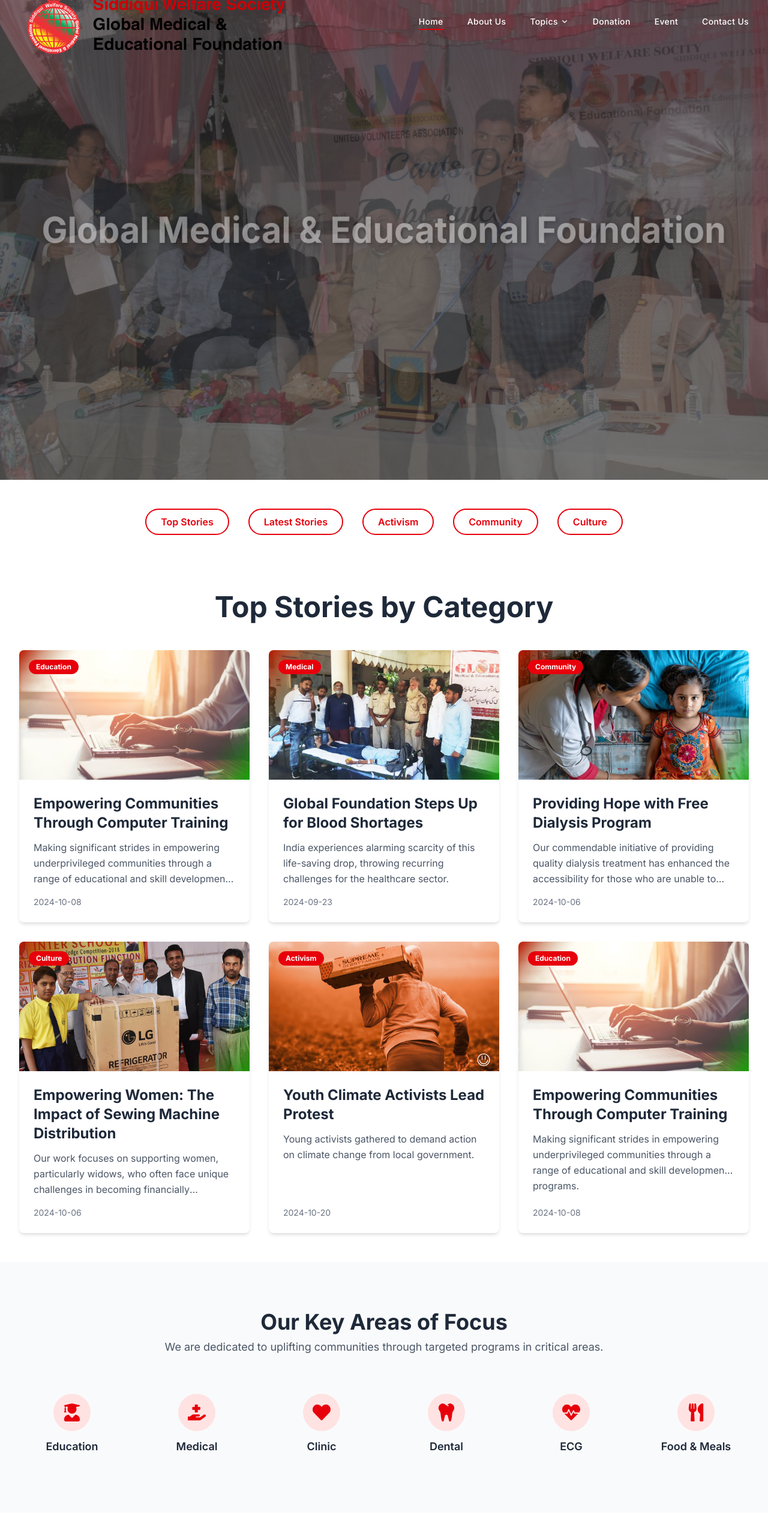
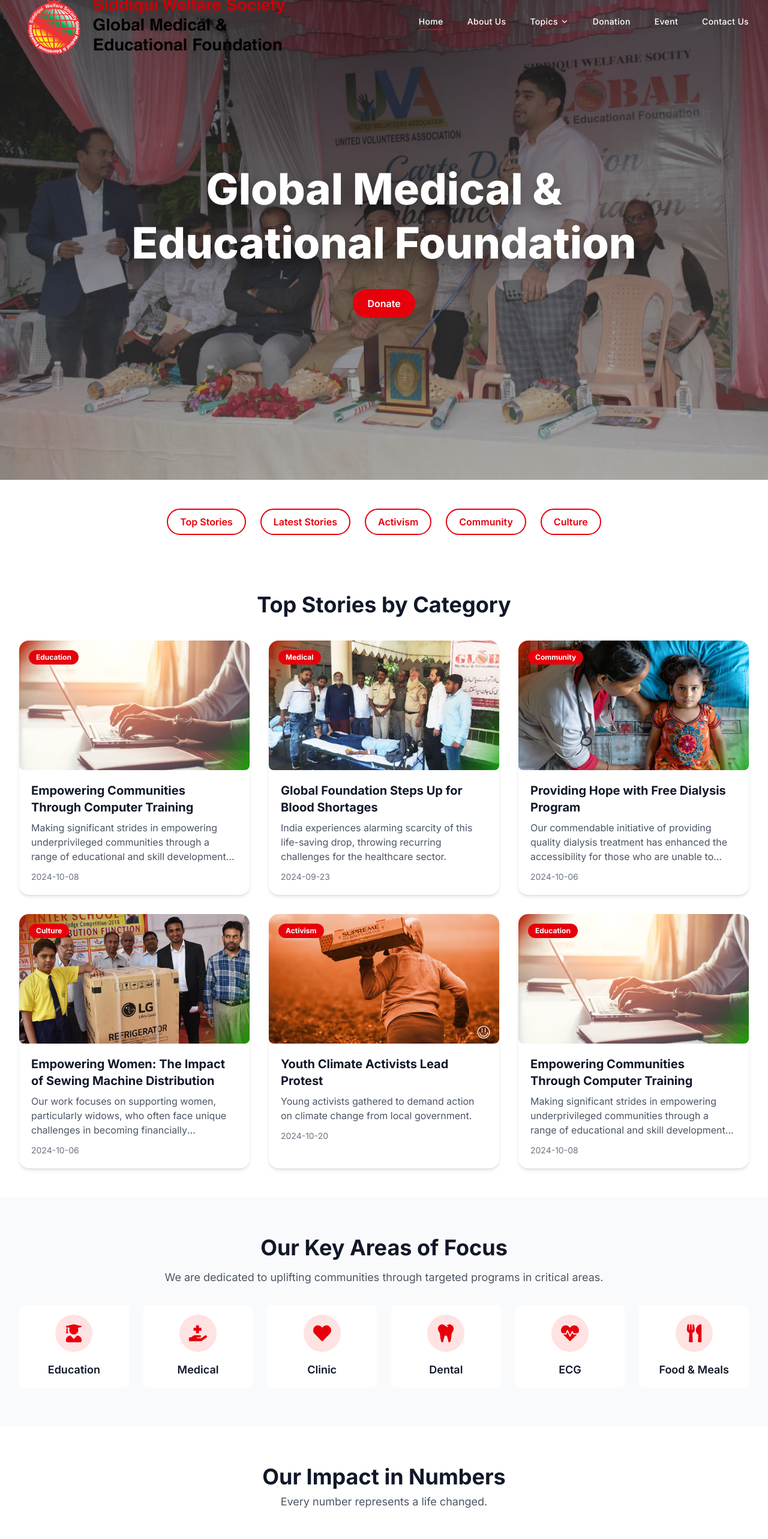
Before and after one commit to tejasdhole1313/Siddiqui-Welfare-Society, a Next.js app: page / in a window 1280 px wide. Shown: the top 2566 px of the page at 60% size. Built offline with nearby package versions, Linux system fonts and the light colour scheme.

Commit message:
changesss

```diff
--- a/app/event/page.tsx
+++ b/app/event/page.tsx
@@ -3,6 +3,7 @@ import React from 'react'
 import Image from 'next/image'
 import { motion } from 'framer-motion'
 import { events } from '@/app/lib/events'
+
 
 export default function Event() {
   return (
@@ -29,6 +30,7 @@ export default function Event() {
 
       {/* Event Listing */}
       <div className="max-w-7xl mx-auto px-4 sm:px-6 lg:px-8 py-20">
+
         <div className="grid gap-10 sm:gap-12 md:grid-cols-2 lg:grid-cols-3">
           {events.map((ev, i) => (
             <motion.div
--- a/app/page.tsx
+++ b/app/page.tsx
@@ -1,78 +1,94 @@
-'use client'
+"use client"
 
-import NextImage from "next/image";
-import React, { useEffect, useRef, useState } from 'react';
+import Image from "next/image";
+import React, { useEffect, useRef, useState } from "react";
 import { motion, AnimatePresence } from "framer-motion";
-import { gsap } from 'gsap';
-import { ScrollTrigger } from 'gsap/ScrollTrigger';
-import { FaHeart, FaUserGraduate, FaHandHoldingMedical, FaUtensils, FaTooth, FaHeartbeat } from 'react-icons/fa';
-import { stories } from "./lib/stories";
+import { gsap } from "gsap";
+import { ScrollTrigger } from "gsap/ScrollTrigger";
+import {
+  FaHeart,
+  FaUserGraduate,
+  FaHandHoldingMedical,
+  FaUtensils,
+  FaTooth,
+  FaHeartbeat,
+} from "react-icons/fa";
+import { stories, Story } from "./lib/stories";
+import { events } from "./lib/events";
 import Link from "next/link";
+
 if (typeof window !== "undefined") {
   gsap.registerPlugin(ScrollTrigger);
 }
+
 const slides = [
   {
     text: "Siddiqui Welfare Society",
-    bg: "/images/bg-01.JPG"
+    bg: "/images/bg-01.JPG",
   },
   {
     text: "Global Medical & Educational Foundation",
-    bg: "/images/bg-5.JPG"
+    bg: "/images/bg-5.JPG",
   },
   {
     text: "Empowering Communities for a Better Tomorrow",
-    bg: "/images/bg-03.JPG"
-  }
+    bg: "/images/bg-03.JPG",
+  },
 ];
 
 export default function Home() {
   const [index, setIndex] = useState(0);
-  const mainRef = useRef(null);
-  const heroH1Ref = useRef<HTMLHeadingElement>(null);
-  // Hero sliding text
+  const mainRef = useRef<HTMLElement | null>(null);
+  const heroH1Ref = useRef<HTMLHeadingElement | null>(null);
+  const heroContainerRef = useRef<HTMLDivElement | null>(null);
+
   useEffect(() => {
     const interval = setInterval(() => {
       setIndex((prev) => (prev + 1) % slides.length);
-    }, 3000);
+    }, 4500);
     return () => clearInterval(interval);
   }, []);
-  // GSAP animations
+
+
   useEffect(() => {
     const ctx = gsap.context(() => {
-      // Run after paint to ensure nodes exist
       requestAnimationFrame(() => {
-        // Hero background scale
-        const heroBgEls = gsap.utils.toArray<HTMLElement>('.hero-bg');
+        const heroBgEls = gsap.utils.toArray<HTMLElement>(".hero-bg");
         if (heroBgEls.length) {
-          gsap.fromTo(heroBgEls, { scale: 1 }, { scale: 1.1, duration: 10, ease: "none" });
+          gsap.fromTo(
+            heroBgEls,
+            { scale: 1.05, opacity: 0.85 },
+            { scale: 1, opacity: 1, duration: 8, ease: "power1.out" }
+          );
         }
 
-        // Hero content animation
         if (heroH1Ref.current) {
           gsap.from(heroH1Ref.current, {
-            opacity: 0, y: 30, duration: 0.8, ease: "power3.out", delay: 0.5
+            opacity: 0,
+            y: 30,
+            duration: 0.9,
+            ease: "power3.out",
+            delay: 0.3,
           });
         }
-        // Fade-in sections
-        const sections = gsap.utils.toArray<HTMLElement>('.fade-in-section');
+
+        const sections = gsap.utils.toArray<HTMLElement>(".fade-in-section");
         sections.forEach((section) => {
           gsap.from(section, {
             opacity: 0,
             y: 50,
-            duration: 1,
+            duration: 0.8,
             ease: "power3.out",
             scrollTrigger: {
               trigger: section,
               start: "top 85%",
               toggleActions: "play none none none",
-            }
+            },
           });
         });
-        // Counters
-        const counters = gsap.utils.toArray<HTMLElement>('.counter');
+
+        const counters = gsap.utils.toArray<HTMLElement>(".counter");
         counters.forEach((counter) => {
-          // Read target from data-target; default to "0" if missing and guard against NaN
           const targetAttr = counter.dataset.target ?? "0";
           const parsed = parseInt(targetAttr, 10);
           const target = Number.isNaN(parsed) ? 0 : parsed;
@@ -84,18 +100,38 @@ export default function Home() {
             scrollTrigger: {
               trigger: counter,
               start: "top 85%",
-              toggleActions: "play none none none"
+              toggleActions: "play none none none",
             },
             onUpdate: () => {
               counter.innerHTML = Math.ceil(counterObj.val).toLocaleString() + "+";
-            }
+            },
           });
         });
       });
+    }, mainRef);
 
-    }, mainRef);
     return () => ctx.revert();
   }, []);
+
+  // small 3D tilt for cards
+  function handleTilt(e: React.MouseEvent, el: HTMLDivElement | null) {
+    if (!el) return;
+    const rect = el.getBoundingClientRect();
+    const x = e.clientX - rect.left;
+    const y = e.clientY - rect.top;
+    const cx = rect.width / 2;
+    const cy = rect.height / 2;
+    const dx = (x - cx) / cx; // -1 to 1
+    const dy = (y - cy) / cy; // -1 to 1
+    const tiltX = (dy * 8).toFixed(2);
+    const tiltY = (-dx * 12).toFixed(2);
+    el.style.transform = `perspective(900px) rotateX(${tiltX}deg) rotateY(${tiltY}deg) translateZ(10px)`;
+  }
+  function resetTilt(el: HTMLDivElement | null) {
+    if (!el) return;
+    el.style.transform = "perspective(900px) rotateX(0deg) rotateY(0deg) translateZ(0px)";
+  }
+
   const keyAreas = [
     { label: "Education", icon: <FaUserGraduate />, href: "/topics/educational" },
     { label: "Medical", icon: <FaHandHoldingMedical />, href: "/topics/medical" },
@@ -104,11 +140,13 @@ export default function Home() {
     { label: "ECG", icon: <FaHeartbeat />, href: "/topics/ecg" },
     { label: "Food & Meals", icon: <FaUtensils />, href: "/topics/food-meals" },
   ];
+
   const impactStats = [
     { target: 10000, label: "People Helped" },
     { target: 250, label: "Medical Camps" },
     { target: 5000, label: "Students Educated" },
   ];
+
   const categoryFilters = [
     { href: "/stories/top-stories", label: "Top Stories" },
     { href: "/stories/latest-stories", label: "Latest Stories" },
@@ -116,52 +154,84 @@ export default function Home() {
     { href: "/stories/community", label: "Community" },
     { href: "/stories/culture", label: "Culture" },
   ];
+
   return (
-    <main ref={mainRef} className="bg-white text-gray-800">
+    <main ref={mainRef} className="bg-white text-gray-900 antialiased">
+      {/* HERO */}
+      <section
+        ref={heroContainerRef}
+        className="relative h-screen flex items-center justify-center text-white text-center overflow-hidden"
+        style={{ perspective: 1200 }}
+      >
+        {/* dim layer */}
+        <div className="absolute inset-0 bg-gradient-to-b from-black/60 to-black/30 z-10" />
 
-      {/* HERO SECTION */}
-      <section className="relative h-screen flex items-center justify-center text-white text-center overflow-hidden">
-        <div className="absolute inset-0 bg-black opacity-50 z-10"></div>
-        <AnimatePresence>
+        {/* layered parallax backgrounds */}
+        <div className="absolute inset-0 z-0">
+          <AnimatePresence mode="wait">
             <motion.div
               key={`bg-${index}`}
               className="hero-bg absolute inset-0 bg-cover bg-center"
-            style={{ backgroundImage: `url(${slides[index].bg})` }}
-            initial={{ opacity: 0, scale: 1.1 }}
-            animate={{ opacity: 1, scale: 1 }}
-            exit={{ opacity: 0, scale: 1.1 }}
-            transition={{ duration: 1.5, ease: "easeOut" }}
-          ></motion.div>
+              initial={{ opacity: 0 }}
+              animate={{ opacity: 1 }}
+              exit={{ opacity: 0 }}
+              transition={{ duration: 1.2 }}
+              style={{ backgroundImage: `url(${slides[index].bg})`, willChange: "transform, opacity" }}
+            />
           </AnimatePresence>
-        <div className="relative z-20 px-4">
+
+          {/* subtle foreground vignette */}
+          <div className="absolute inset-0 pointer-events-none" aria-hidden>
+            <div className="absolute inset-0 bg-[radial-gradient(ellipse_at_top,_rgba(0,0,0,0.3),transparent_40%)]" />
+          </div>
+        </div>
+
+        <div className="relative z-20 mx-auto max-w-5xl">
           <AnimatePresence mode="wait">
             <motion.h1
               key={`h1-${index}`}
               ref={heroH1Ref}
-              className="hero-h1 text-5xl md:text-5xl lg:text-6xl font-bold leading-tight"
-              initial={{ opacity: 0, y: 30, rotateY: -30 }}
+              className="hero-h1 text-5xl sm:text-5xl md:text-6xl lg:text-7xl font-extrabold leading-tight"
+              initial={{ opacity: 0, y: 40, rotateY: -20 }}
               animate={{ opacity: 1, y: 0, rotateY: 0 }}
-              exit={{ opacity: 0, y: -30, rotateY: 30 }}
+              exit={{ opacity: 0, y: -20, rotateY: 20 }}
               transition={{ duration: 0.8 }}
-              style={{ textShadow: "2px 2px 8px rgba(0,0,0,0.7)", perspective: "1000px" }}
+              style={{ textShadow: "0 10px 30px rgba(0,0,0,0.5)", transformStyle: "preserve-3d" }}
             >
               {slides[index].text}
             </motion.h1>
           </AnimatePresence>
+
+
+
+          <div className="mt-8 flex items-center justify-center gap-4">
+            <Link href="/donation" className="inline-flex items-center gap-3 bg-red-600 text-white px-6 py-3 rounded-full font-semibold shadow-lg transform transition hover:scale-105">
+              Donate
+            </Link>
+            {/* <Link href="/volunteer" className="inline-flex items-center gap-3 bg-white/10 text-white px-6 py-3 rounded-full font-medium backdrop-blur-sm border border-white/10 hover:scale-105 transition">
+              Volunteer
+            </Link> */}
           </div>
+        </div>
+
+        {/* subtle animated shapes in corners */}
+        <motion.div
+          className="absolute left-6 bottom-6 w-28 h-28 rounded-full bg-red-600/20 blur-3xl z-10"
+          animate={{ y: [0, -6, 0] }}
+          transition={{ duration: 4, repeat: Infinity }}
+          aria-hidden
+        />
       </section>
 
-      {/* CATEGORY FILTERS */}
+      {/* category filters */}
       <section className="py-12 bg-white">
         <div className="max-w-7xl mx-auto px-4 sm:px-6 lg:px-8 text-center">
-    <div className="flex flex-wrap justify-center gap-8">
+          <div className="flex flex-wrap justify-center gap-6">
             {categoryFilters.map((item) => (
               <Link
                 key={item.href}
                 href={item.href}
-          className="bg-white text-red-600 px-6 py-2 rounded-full font-semibold border-2 border-red-600
-                     transform transition-all duration-300 ease-in-out
-                     hover:bg-red-600 hover:text-white hover:-translate-y-1 hover:shadow-lg"
+                className="bg-white text-red-600 px-5 py-2 rounded-full font-semibold border-2 border-red-600 transform transition-all duration-300 hover:bg-red-600 hover:text-white hover:-translate-y-1 hover:shadow-lg"
               >
                 {item.label}
               </Link>
@@ -169,117 +239,81 @@ export default function Home() {
           </div>
         </div>
       </section>
-      {/* TOP STORIES BY CATEGORY */}
+
+      {/* TOP STORIES */}
       <section className="py-12 bg-white fade-in-section">
         <div className="max-w-7xl mx-auto px-4 sm:px-6 lg:px-8">
-          <h2 className="text-4xl md:text-5xl font-bold text-center mb-12">Top Stories by Category</h2>
+          <h2 className="text-3xl md:text-4xl font-bold text-center mb-10">Top Stories by Category</h2>
 
           <div className="grid grid-cols-1 md:grid-cols-2 lg:grid-cols-3 gap-8">
-            {[
-              "Education",
-              "Medical",
-              "Community",
-              "Culture",
-              "Activism",
-              "Top Stories",
-            ].map((categoryName, idx) => {
-              let storyToShow = null;
-
+            {["Education", "Medical", "Community", "Culture", "Activism", "Top Stories"].map((categoryName, idx) => {
+              let storyToShow: Story | undefined = undefined;
               if (categoryName === "Top Stories") {
                 storyToShow = stories.find((story) => story.topStory);
               } else {
-                storyToShow = stories.find(
-                  (story) => story.category === categoryName && story.topStory
-                );
-
-                if (!storyToShow) {
-                  // Fallback: any story from that category
-                  storyToShow = stories.find((story) => story.category === categoryName);
+                storyToShow = stories.find((story) => story.category === categoryName && story.topStory);
+                if (!storyToShow) storyToShow = stories.find((story) => story.category === categoryName);
               }
-              }
-
               if (!storyToShow) return null;
 
               return (
-                <Link
-                  href={`/stories/${encodeURIComponent(categoryName.replace(/\s+/g, '-').toLowerCase())}`}
-                  key={`cat-${idx}-${storyToShow.id}`}
-                  className="group block focus:outline-none h-full"
-                >
-                  <div className="bg-white rounded-lg shadow-md overflow-hidden transform transition-transform duration-300 hover:shadow-2xl hover:-translate-y-2 hover:scale-[1.02] h-full flex flex-col">
-                    <div className="relative w-full aspect-video">
-                      <NextImage
-                        src={storyToShow.image}
-                        alt={storyToShow.title}
-                        fill
-                        sizes="(max-width: 768px) 100vw, (max-width: 1024px) 50vw, 33vw"
-                        className="object-cover transition-transform duration-300 group-hover:scale-105"
-                      />
-                      <span className="absolute top-4 left-4 bg-red-600 text-white text-xs font-bold px-3 py-1 rounded-full">
-                        {storyToShow.category}
-                      </span>
+                <Card3D key={`cat-${idx}-${storyToShow.id}`}>
+                  <Link href={`/stories/${encodeURIComponent(categoryName.replace(/\s+/g, "-").toLowerCase())}`} className="block h-full">
+                    <div className="relative w-full aspect-video rounded-lg overflow-hidden">
+                      <Image src={storyToShow.image} alt={storyToShow.title} fill sizes="(max-width: 768px) 100vw, 33vw" className="object-cover transition-transform duration-500 group-hover:scale-105" />
+                      <span className="absolute top-4 left-4 bg-red-600 text-white text-xs font-bold px-3 py-1 rounded-full">{storyToShow.category}</span>
                     </div>
-                    <div className="p-6 flex flex-col flex-1">
-                      <h3 className="text-2xl font-bold text-gray-800 mb-3">
-                        {storyToShow.title}
-                      </h3>
-                      <p className="text-gray-600 leading-relaxed line-clamp-3 flex-grow">
-                        {storyToShow.description}
-                      </p>
-                      <p className="text-sm text-gray-500 mt-auto pt-4">
-                        {new Date(storyToShow.date).toLocaleDateString('en-CA', {
-                          year: 'numeric',
-                          month: '2-digit',
-                          day: '2-digit',
-                        })}
-                      </p>
-                    </div>
+                    <div className="p-5">
+                      <h3 className="text-xl font-bold text-gray-900 mb-2">{storyToShow.title}</h3>
+                      <p className="text-gray-600 line-clamp-3">{storyToShow.description}</p>
+                      <p className="text-sm text-gray-500 mt-3">{new Date(storyToShow.date).toLocaleDateString('en-CA')}</p>
                     </div>
                   </Link>
+                </Card3D>
               );
             })}
           </div>
         </div>
       </section>
 
-      {/* KEY AREAS OF FOCUS */}
-      <section className="py-20 bg-gray-50 fade-in-section">
+      {/* KEY AREAS */}
+      <section className="py-16 bg-gray-50 fade-in-section">
         <div className="max-w-7xl mx-auto px-4 sm:px-6 lg:px-8 text-center">
-          <h2 className="text-3xl md:text-4xl font-bold mb-2">Our Key Areas of Focus</h2>
-          <p className="text-lg text-gray-600 mb-12 max-w-3xl mx-auto">
-            We are dedicated to uplifting communities through targeted programs in critical areas.
-          </p>
-          <div className="grid grid-cols-2 md:grid-cols-3 lg:grid-cols-6 gap-8">
-            {keyAreas.map(area => (
-              <Link
-                href={area.href}
+          <h2 className="text-3xl md:text-4xl font-bold mb-4">Our Key Areas of Focus</h2>
+          <p className="text-lg text-gray-600 mb-8 max-w-3xl mx-auto">We are dedicated to uplifting communities through targeted programs in critical areas.</p>
+
+          <div className="grid grid-cols-2 md:grid-cols-3 lg:grid-cols-6 gap-6">
+            {keyAreas.map((area) => (
+              <div
                 key={area.label}
-                className="flex flex-col items-center p-4 rounded-lg transition-all duration-300 hover:bg-white hover:shadow-lg hover:-translate-y-2"
+                className="group p-4 rounded-lg transition-transform duration-300 hover:shadow-2xl bg-white"
+                onMouseMove={(e) => handleTilt(e, e.currentTarget as HTMLDivElement)}
+                onMouseLeave={() => resetTilt(document.querySelector(`[data-keyarea=\"${area.label}\"]`) as HTMLDivElement)}
+                data-keyarea={area.label}
+                style={{ transformStyle: "preserve-3d" }}
               >
-                <div className="bg-red-100 text-red-600 rounded-full p-4 mb-3 text-3xl">
+                <Link href={area.href} className="flex flex-col items-center gap-3">
+                  <div className="bg-red-100 text-red-600 rounded-full p-4 mb-1 text-3xl transform transition-transform duration-300 group-hover:scale-110">
                     {area.icon}
                   </div>
                   <h3 className="font-semibold text-lg">{area.label}</h3>
                 </Link>
+              </div>
             ))}
           </div>
         </div>
       </section>
 
-      {/* IMPACT SECTION */}
-      <section className="py-20 bg-white fade-in-section">
+      {/* IMPACT */}
+      <section className="py-16 bg-white fade-in-section">
         <div className="max-w-7xl mx-auto px-4 sm:px-6 lg:px-8 text-center">
           <h2 className="text-3xl md:text-4xl font-bold mb-2">Our Impact in Numbers</h2>
-          <p className="text-lg text-gray-600 mb-12 max-w-3xl mx-auto">
-            Every number represents a life changed, a community empowered, and a future brightened.
-          </p>
+          <p className="text-lg text-gray-600 mb-12 max-w-3xl mx-auto">Every number represents a life changed.</p>
+
           <div className="grid grid-cols-1 md:grid-cols-3 gap-8">
             {impactStats.map((stat) => (
-              <div key={stat.label} className="p-8">
-                <h3
-                  data-target={stat.target}
-                  className="counter text-4xl md:text-6xl font-extrabold text-red-600"
-                >0</h3>
+              <div key={stat.label} className="p-6 bg-gradient-to-br from-white to-gray-50 rounded-2xl shadow-md">
+                <h3 data-target={stat.target} className="counter text-4xl md:text-5xl font-extrabold text-red-600">0</h3>
                 <p className="text-xl font-semibold mt-2">{stat.label}</p>
               </div>
             ))}
@@ -287,12 +321,38 @@ export default function Home() {
         </div>
       </section>
 
-
-
-
-
-
-
+      {/* EVENTS */}
+      <section className="py-16 bg-gray-50 fade-in-section">
+        <div className="max-w-7xl mx-auto px-4 sm:px-6 lg:px-8">
+          <h2 className="text-3xl md:text-4xl font-bold text-center mb-10">Top Events</h2>
+          <div className="space-y-12">
+            {events.filter((event) => event.topEvent).slice(0, 2).map((event, idx) => (
+              <motion.div
+                key={event.id}
+                initial={{ opacity: 0, x: idx % 2 === 0 ? -60 : 60 }}
+                whileInView={{ opacity: 1, x: 0 }}
+                transition={{ duration: 0.8 }}
+                viewport={{ once: true }}
+                className={`flex flex-col md:flex-row items-center gap-8 ${idx % 2 === 1 ? "md:flex-row-reverse" : ""}`}
+              >
+                <div className="w-full md:w-1/2 relative aspect-video rounded-lg overflow-hidden shadow-lg transform-gpu hover:scale-105 transition">
+                  <Image src={event.image} alt={event.title} fill sizes="(max-width: 768px) 100vw, 50vw" className="object-cover" />
+                </div>
+                <div className="w-full md:w-1/2">
+                  <h3 className="text-2xl md:text-3xl font-bold text-gray-900 mb-4">{event.title}</h3>
+                  <p className="text-gray-600 leading-relaxed mb-6 line-clamp-4">{event.description}</p>
+                  <Link href={`/event/${event.id}`} className="inline-block bg-red-600 text-white px-6 py-3 rounded-full font-semibold transition-transform duration-300 hover:bg-red-700 hover:scale-105">
+                    Read More
+                  </Link>
+                </div>
+              </motion.div>
+            ))}
+          </div>
+        </div>
+      </section>
     </main>
   );
 }
+
+
+import { Card3D } from "@/components/Card3D";
--- /dev/null
+++ b/components/Card3D.tsx
@@ -0,0 +1,33 @@
+'use client'
+import React from 'react';
+
+export function Card3D({ children }: { children: React.ReactNode }) {
+  const ref = React.createRef<HTMLDivElement>();
+  return (
+    <div
+      ref={ref}
+      onMouseMove={(e) => {
+        const el = ref.current;
+        if (!el) return;
+        const rect = el.getBoundingClientRect();
+        const x = e.clientX - rect.left;
+        const y = e.clientY - rect.top;
+        const cx = rect.width / 2;
+        const cy = rect.height / 2;
+        const dx = (x - cx) / cx;
+        const dy = (y - cy) / cy;
+        const tiltX = dy * 6;
+        const tiltY = -dx * 8;
+        el.style.transform = `perspective(900px) rotateX(${tiltX}deg) rotateY(${tiltY}deg) translateZ(8px)`;
+      }}
+      onMouseLeave={() => {
+        if (!ref.current) return;
+        ref.current.style.transform = "perspective(900px) rotateX(0deg) rotateY(0deg) translateZ(0px)";
+      }}
+      className="group bg-white rounded-2xl shadow-md overflow-hidden"
+      style={{ transition: "transform 0.25s ease, box-shadow 0.25s ease" }}
+    >
+      {children}
+    </div>
+  );
+}
--- a/components/Navbar/page.tsx
+++ b/components/Navbar/page.tsx
@@ -6,6 +6,7 @@ import Link from 'next/link'
 import { FiChevronDown } from 'react-icons/fi'
 import { menuItems } from '../menu-items'
 import { usePathname } from 'next/navigation'
+
 
 function Navbar() {
     const navRef = useRef<HTMLElement>(null)
@@ -64,6 +65,7 @@ function Navbar() {
         setIsMobileMenuOpen(!isMobileMenuOpen)
 
         if (!isMobileMenuOpen) {
+            // Open animation
             gsap.set(mobileMenuRef.current, { display: 'block' })
             gsap.fromTo(mobileMenuRef.current,
                 { height: 0, opacity: 0 },
@@ -74,6 +76,7 @@ function Navbar() {
                 { y: 0, opacity: 1, duration: 0.3, stagger: 0.1, delay: 0.2, ease: "power2.out" }
             )
         } else {
+            // Close animation
             gsap.to(mobileMenuRef.current?.children || [],
                 { y: -20, opacity: 0, duration: 0.2, stagger: 0.05, ease: "power2.in" }
             )
@@ -87,12 +90,15 @@ function Navbar() {
     }
 
     useEffect(() => {
+        // Animate dropdown opening
         if (openDropdown && dropdownRef.current) {
             gsap.fromTo(dropdownRef.current,
                 { y: 20, opacity: 0 },
                 { y: 0, opacity: 1, duration: 0.3, ease: 'power2.out' })
         }
     }, [openDropdown])
+
+    // Animate dropdown closing
     useEffect(() => {
         if (closingDropdown && dropdownRef.current) {
             gsap.to(dropdownRef.current, {
@@ -118,6 +124,7 @@ function Navbar() {
             }
         }
     }
+
     const handleSubMenuItemHover = (e: React.MouseEvent<HTMLAnchorElement>, isHover: boolean) => {
         const target = e.currentTarget
         const isActive = target.getAttribute('href') === pathname
@@ -149,7 +156,7 @@ function Navbar() {
                                 height={72}
                                 className="object-contain"
                                 priority
-                                style={{ height: 'auto', width: 'auto' ,paddingBottom: '8px' , paddingTop: '5px'}}
+                                style={{ height: 'auto', width: 'auto' ,paddingBottom: '5px' , paddingTop: '5px'}}
                             />
                         </Link>
                     </div>
```
Also changed, not shown: app/lib/events.ts (+10 -8 lines). Lines whose indentation alone changed are shown as unchanged.
